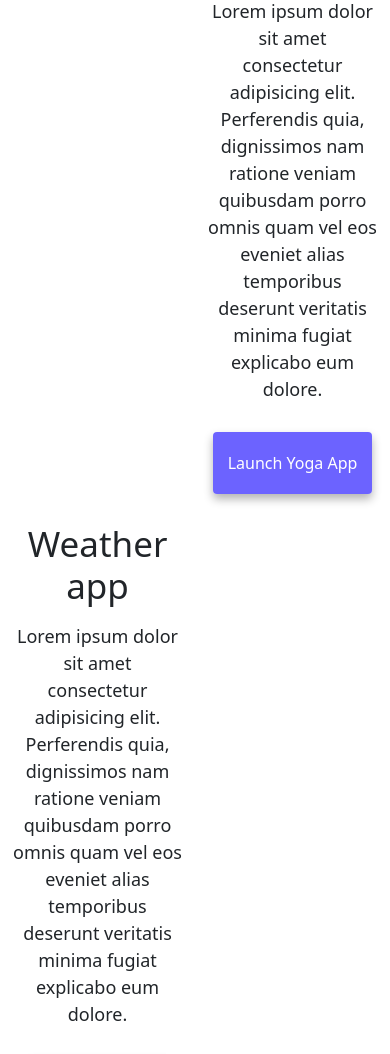
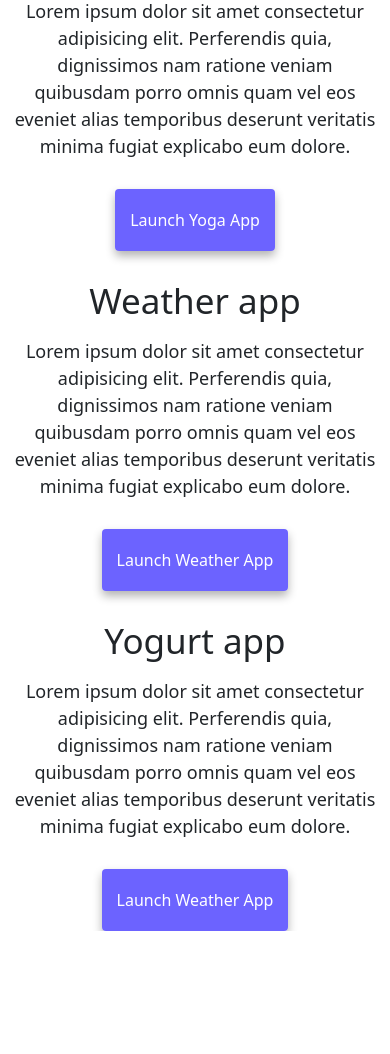
Before and after one commit to abazelais/my-portfolio, a plain HTML site: page index.html in a window 390 px wide. Shown: the part 521-1575 px from the top of the page. After the commit the page ends 1452 px from the top, so only its background shows below. Drawn offline with nearby package versions, Linux system fonts and the light colour scheme.

Commit message:
updated the columns to make responsive

```diff
--- a/index.html
+++ b/index.html
@@ -60,10 +60,10 @@
     </div>
     <div class="container">
       <div class="row">
-        <div class="col-6">
+        <div class="col-sm-6">
           <img src="images/yoga.png" alt="yoga pose" class="img-fluid rounded d-none d-md-block" />
         </div>
-        <div class="col-6">
+        <div class="col-sm-6">
           <h2 class="mb-3">Yoga app</h2>
           <p>
             Lorem ipsum dolor sit amet consectetur adipisicing elit. Perferendis
@@ -77,7 +77,7 @@
         </div>
       </div>
       <div class="row mt-5">
-        <div class="col-6">
+        <div class="col-sm-6">
           <h2 class="mb-3">Weather app</h2>
           <p class="d-block">
             Lorem ipsum dolor sit amet consectetur adipisicing elit. Perferendis
@@ -89,15 +89,15 @@
             <a href="#" class="primary-link">Launch Weather App</a>
           </div>
         </div>
-        <div class="col-6">
+        <div class="col-sm-6">
           <img src="images/weather.png" alt="screenshot of weather app" class="img-fluid rounded d-none d-md-block" />
         </div>
       </div>
       <div class="row mt-5">
-        <div class="col-6">
+        <div class="col-sm-6">
           <img src="images/yogurt.png" alt="photo of yogurt" class="img-fluid rounded d-none d-md-block" />
         </div>
-        <div class="col-6">
+        <div class="col-sm-6">
           <h2 class="mb-3">Yogurt app</h2>
           <p>
             Lorem ipsum dolor sit amet consectetur adipisicing elit. Perferendis
--- a/style.css
+++ b/style.css
@@ -6,7 +6,6 @@
 
 body {
   margin-top: 100px;
-  text-align: center;
 }
 
 h1,
@@ -100,4 +99,7 @@ p {
   h2{
     font-size: 35px;
   }
+  body {
+    text-align: center;
+  }
 }
```
